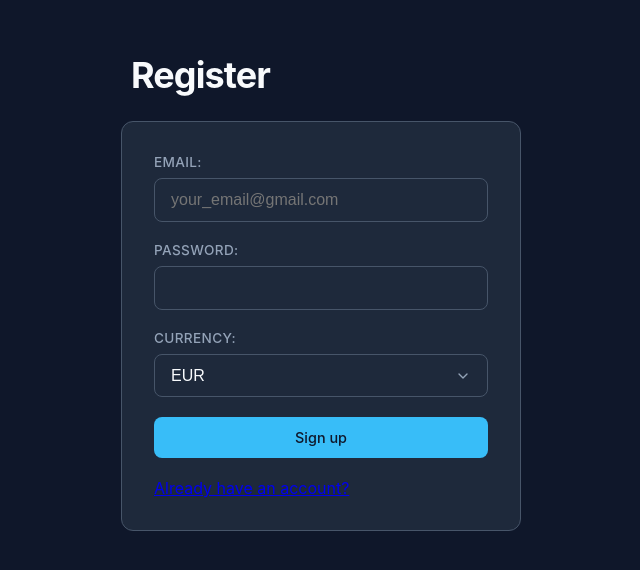
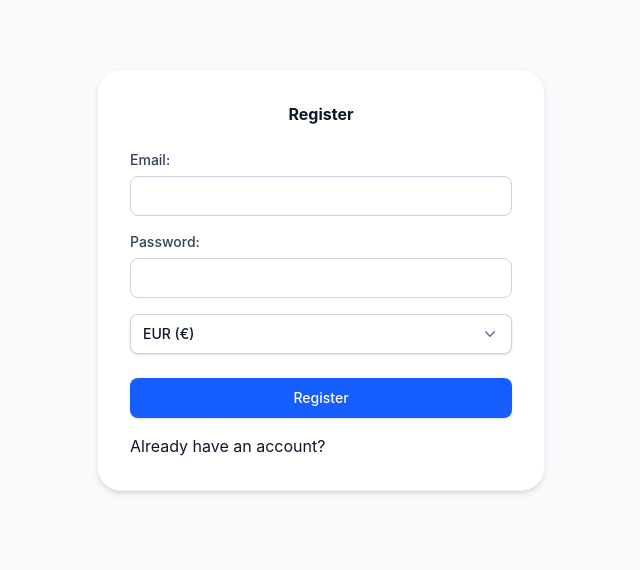
Before and after one commit to dchendev71/finance_manager, a React (Vite) app in the folder frontend/: page /register in a window 1280 px wide. Shown: the part 120-690 px from the top of the page, without its empty margins (319-959 px from the left). Built offline with nearby package versions, Linux system fonts and the light colour scheme.

Commit message:
frontend: Fix Auth styling using tailwind

```diff
--- a/frontend/package.json
+++ b/frontend/package.json
@@ -10,9 +10,11 @@
     "preview": "vite preview"
   },
   "dependencies": {
+    "@tailwindcss/vite": "^4.3.0",
     "react": "^19.2.4",
     "react-dom": "^19.2.4",
-    "react-router-dom": "^7.14.1"
+    "react-router-dom": "^7.14.1",
+    "tailwindcss": "^4.3.0"
   },
   "devDependencies": {
     "@eslint/js": "^9.39.4",
--- a/frontend/src/components/auth/Login.tsx
+++ b/frontend/src/components/auth/Login.tsx
@@ -1,6 +1,7 @@
 import { Link } from "react-router-dom";
 import { useAuth } from "./AuthContext";
 import { useNavigate } from "react-router-dom";
+import InputField from "@/components/ui/InputField";
 
 function LoginForm() {
   const { login, request } = useAuth();
@@ -32,40 +33,26 @@ function LoginForm() {
   }
 
   return (
-    <div className="centered-page-container">
-      <div className="auth-stack-wrapper">
-        <h1
-          className="title-primary auth-tile-center"
-          style={{ position: "relative", left: "10px" }}
-        >
-          Login
-        </h1>
-        <div className="form-container">
-          <form className="elegant-form" action={handleAction}>
-            <div className="form-group">
-              <label htmlFor="email">Email: </label>
-              <input
-                type="email"
-                id="email"
-                name="email"
-                placeholder="your_email@gmail.com"
-                required
-              />
-            </div>
-            <div className="form-group">
-              <label htmlFor="password">Password: </label>
-              <input type="password" id="password" name="password" required />
-            </div>
-            <div className="form-group">
-              <button type="submit" className="btn-primary">
-                Login
-              </button>
-            </div>
+    <>
+      <main className="min-h-screen w-full flex flex-col items-center justify-center bg-slate-50 p-4">
+        <article className="min-h-screen w-full sm:min-h-0 sm:max-w-md bg-white p-6 sm:p-8 sm:rounded-3xl sm:shadow-md sm:border sm:border-slate-100 flex flex-col justify-center">
+          <header className="text-center mb-8 sm:mb-6">
+            <h1 className="font-bold">Login</h1>
+          </header>
+          <form className="flex flex-col gap-5 sm:gap-4" action={handleAction}>
+            <InputField id="email" type="email" label="Email: " />
+            <InputField id="password" type="password" label="Password: " />
+            <button
+              type="submit"
+              className="w-full h-12 sm:h-10 bg-blue-600 hover:bg-blue-700 active:bg-blue-800 text-white font-medium rounded-lg transition-colors mt-2 text-base sm:text-sm shadow-sm"
+            >
+              Login
+            </button>
             <Link to="/register">Sign up here</Link>
           </form>
-        </div>
-      </div>
-    </div>
+        </article>
+      </main>
+    </>
   );
 }
 
--- a/frontend/src/components/auth/Register.tsx
+++ b/frontend/src/components/auth/Register.tsx
@@ -1,6 +1,7 @@
 import { useState } from "react";
 import { Link, useNavigate } from "react-router-dom";
 import { useAuth } from "./AuthContext";
+import InputField from "../ui/InputField";
 
 function RegisterForm() {
   const [error, setError] = useState("");
@@ -38,49 +39,58 @@ function RegisterForm() {
   }
 
   return (
-    // {error && <p style={{ color: "red" }}>{error}</p>}
-    <div className="centered-page-container">
-      <div className="auth-stack-wrapper">
-        <h1
-          className="title-primary auth-tile-center"
-          style={{ position: "relative", left: "10px" }}
-        >
-          Register
-        </h1>
-        <div className="form-container">
-          <form className="elegant-form" action={handleAction}>
-            <div className="form-group">
-              <label htmlFor="email">Email: </label>
-              <input
-                type="email"
-                id="email"
-                name="email"
-                placeholder="your_email@gmail.com"
-                required
-              />
-            </div>
-            <div className="form-group">
-              <label htmlFor="password">Password: </label>
-              <input type="password" id="password" name="password" required />
-            </div>
-            <div className="form-group">
-              <label htmlFor="currencyCode">Currency: </label>
-              <select id="currencyCode" name="currencyCode" required>
-                <option value="EUR">EUR</option>
-                <option value="USD">USD</option>
-                <option value="GBP">GBP</option>
-                <option value="CAD">CAD</option>
-                <option value="AUD">AUD</option>
-              </select>
-            </div>
-            <button type="submit" className="btn-primary">
-              Sign up
+    <>
+      <main className="min-h-screen w-full flex flex-col items-center justify-center bg-slate-50 p-4">
+        <article className="min-h-screen w-full sm:min-h-0 sm:max-w-md bg-white p-6 sm:p-8 sm:rounded-3xl sm:shadow-md sm:border sm:border-slate-100 flex flex-col justify-center">
+          <header className="text-center mb-8 sm:mb-6">
+            <h1 className="font-bold">Register</h1>
+          </header>
+          <form className="flex flex-col gap-5 sm:gap-4" action={handleAction}>
+            <InputField id="email" type="email" label="Email: " />
+            <InputField id="password" type="password" label="Password: " />
+            <section>
+              <div className="relative w-full">
+                <select
+                  id="currencyCode"
+                  name="currencyCode"
+                  required
+                  className="w-full h-12 sm:h-10 pl-3 pr-10 py-2 bg-white border border-slate-300 rounded-lg text-base sm:text-sm appearance-none focus:outline-none focus:ring-2 focus:ring-blue-500 focus:border-blue-500 transition-all shadow-sm cursor-pointer text-slate-900 font-medium"
+                >
+                  <option value="EUR">EUR (€)</option>
+                  <option value="USD">USD ($)</option>
+                  <option value="GBP">GBP (£)</option>
+                  <option value="CAD">CAD ($)</option>
+                  <option value="AUD">AUD ($)</option>
+                </select>
+
+                {/* 3. Custom SVG Arrow Icon Layer (pointer-events-none prevents it from blocking clicks) */}
+                <div className="absolute inset-y-0 right-0 flex items-center pr-3 pointer-events-none text-slate-500">
+                  <svg
+                    className="h-5 w-5"
+                    viewBox="0 0 20 20"
+                    fill="currentColor"
+                    aria-hidden="true"
+                  >
+                    <path
+                      fill-rule="evenodd"
+                      d="M5.23 7.21a.75.75 0 011.06.02L10 11.168l3.71-3.938a.75.75 0 111.08 1.04l-4.25 4.5a.75.75 0 01-1.08 0l-4.25-4.5a.75.75 0 01.02-1.06z"
+                      clip-rule="evenodd"
+                    />
+                  </svg>
+                </div>
+              </div>
+            </section>
+            <button
+              type="submit"
+              className="w-full h-12 sm:h-10 bg-blue-600 hover:bg-blue-700 active:bg-blue-800 text-white font-medium rounded-lg transition-colors mt-2 text-base sm:text-sm shadow-sm"
+            >
+              Register
             </button>
             <Link to="/login">Already have an account?</Link>
           </form>
-        </div>
-      </div>
-    </div>
+        </article>
+      </main>
+    </>
   );
 }
 
--- /dev/null
+++ b/frontend/src/components/ui/InputField.tsx
@@ -0,0 +1,25 @@
+interface InputFieldProps {
+  label: string;
+  id: string;
+  type: "email" | "password" | "text" | "number";
+}
+
+export default function InputField({ label, id, type }: InputFieldProps) {
+  return (
+    <section className="w-full flex flex-col">
+      <label
+        className="block text-sm font-medium text-slate-700 mb-1.5"
+        htmlFor={id}
+      >
+        {label}
+      </label>
+      <input
+        className="w-full h-12 sm:h-10 px-3 py-2 border border-slate-300 rounded-lg text-base sm:text-sm focus:outline-none focus:ring-2 focus:ring-blue-5-- transition-shadow"
+        type={type}
+        id={id}
+        name={id}
+        required
+      />
+    </section>
+  );
+}
--- a/frontend/src/index.css
+++ b/frontend/src/index.css
@@ -1,18 +1,13 @@
-* {
-    margin: 0;
-    padding: 0;
-    box-sizing: border-box;
+/* src/index.css */
+@import "tailwindcss";
+
+html,
+body {
+  min-height: 100vh;
+  width: 100%;
+  margin: 0;
+
+  /* Bypassing the token engine to isolate the problem */
+  background-color: #f8fafc;
+  color: #0f172a;
 }
-
-body {
-    background-color: #1a1a1a;
-    min-height: 100vh;
-}
-
-html {
-    height: 100%;
-}
-
-a {
-    color: #ccc;
-}
--- a/frontend/src/main.tsx
+++ b/frontend/src/main.tsx
@@ -3,8 +3,9 @@ import { createRoot } from "react-dom/client";
 import { BrowserRouter } from "react-router-dom";
 import { AuthProvider } from "./components/auth/AuthProvider";
 
+import "./index.css";
+
 import App from "./App";
-import "./styles/global.css";
 
 createRoot(document.getElementById("root")!).render(
   <StrictMode>
--- a/frontend/vite.config.ts
+++ b/frontend/vite.config.ts
@@ -1,9 +1,10 @@
 import { defineConfig } from "vite";
 import react from "@vitejs/plugin-react";
 import path from "path";
+import tailwindcss from "@tailwindcss/vite";
 
 export default defineConfig({
-  plugins: [react()],
+  plugins: [react(), tailwindcss()],
   resolve: {
     alias: {
       "@": path.resolve(__dirname, "./src"),
```
Also changed, not shown: 1 other file (tests, documents, lock files or other folders).
